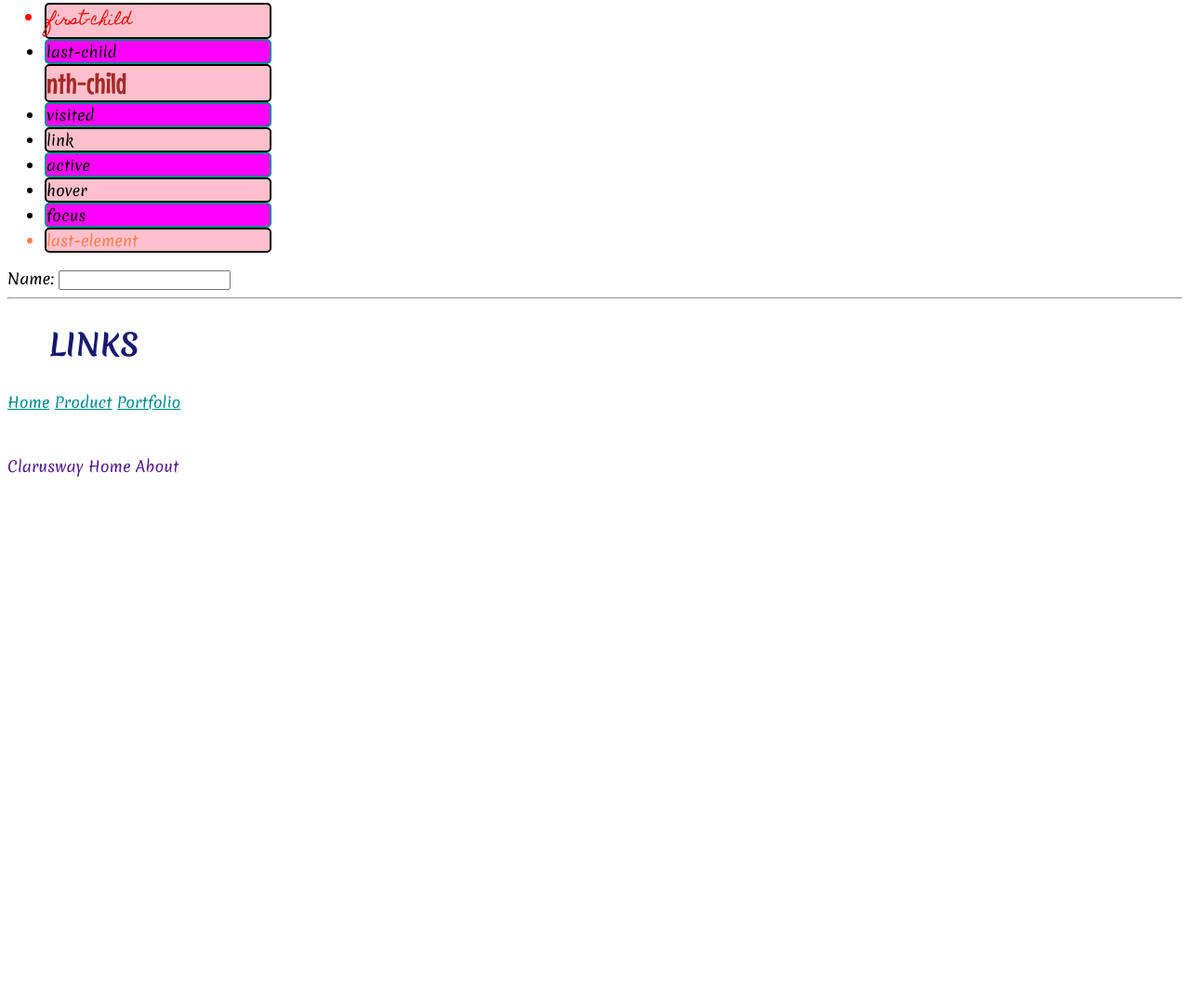
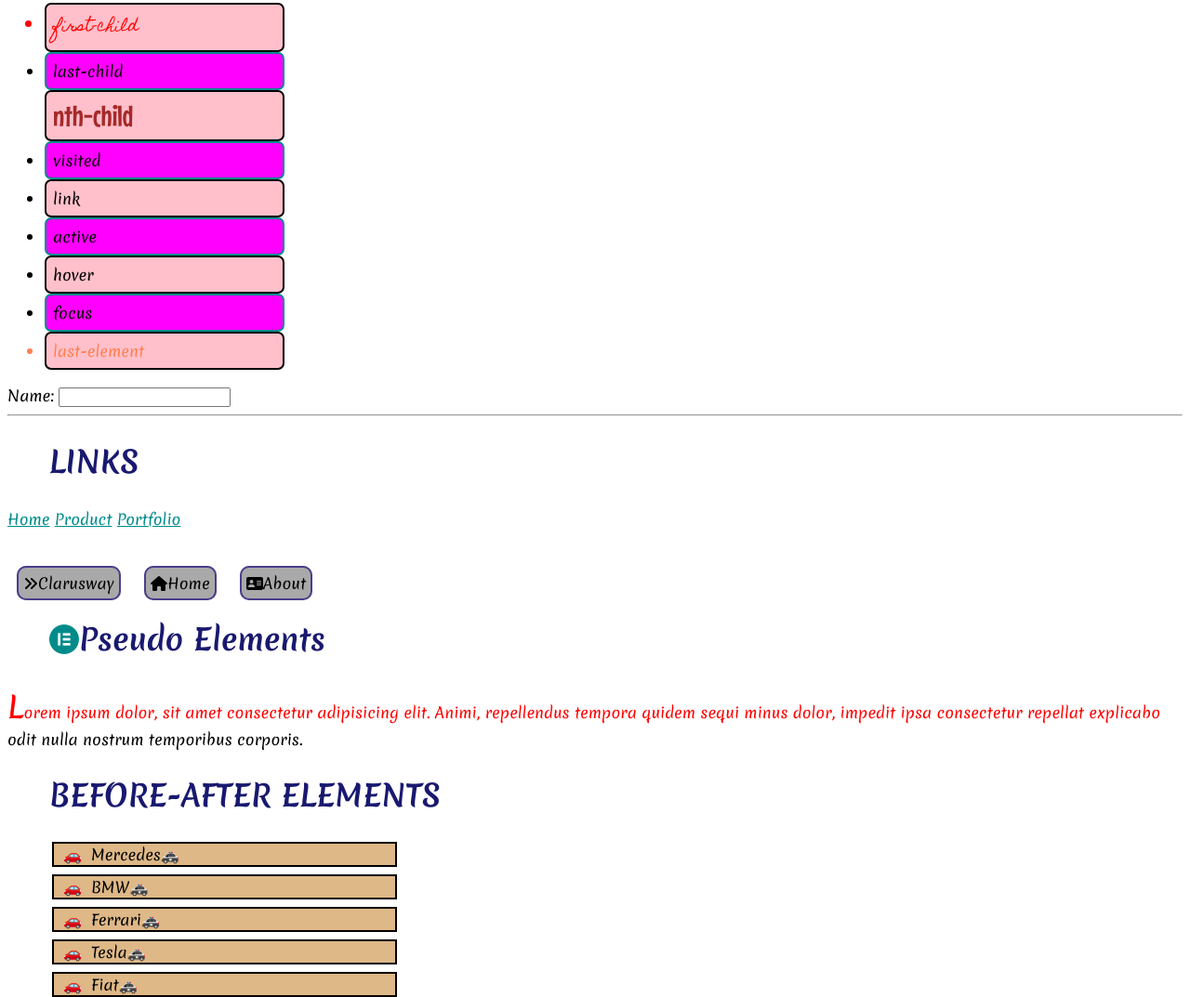
Before and after one commit to MHanifi-Kirmizialtin/my_codes, a plain HTML site: page Lesson_4/index.html in a window 1280 px wide. Shown: the part 475-1548 px from the top of the page at 93% size. Before the commit the page ends 988 px from the top, so only its background shows below. Drawn offline with Linux system fonts and the light colour scheme; a web font is replaced by a local one.

Commit message:
Lesson-4 finish

```diff
--- a/Lesson_4/index.html
+++ b/Lesson_4/index.html
@@ -54,9 +54,25 @@
     </nav>
     <br /><br />
     <nav class="cw">
-      <a href="">Clarusway</a>
-      <a href="">Home</a>
-      <a href="">About</a>
+      <a href=""><i class="fa-solid fa-angles-right"></i>Clarusway</a>
+      <a href=""><i class="fa-solid fa-house"></i>Home</a>
+      <a href=""><i class="fa-solid fa-address-card"></i>About</a>
     </nav>
+
+    <h2><i class="fa-brands fa-elementor"></i>Pseudo Elements</h2>
+    <p class="pseudo_elements">
+      Lorem ipsum dolor, sit amet consectetur adipisicing elit. Animi,
+      repellendus tempora quidem sequi minus dolor, impedit ipsa consectetur
+      repellat explicabo odit nulla nostrum temporibus corporis.
+    </p>
+
+    <h2>BEFORE-AFTER ELEMENTS</h2>
+    <ul class="before_after">
+      <li>Mercedes</li>
+      <li>BMW</li>
+      <li>Ferrari</li>
+      <li>Tesla</li>
+      <li>Fiat</li>
+    </ul>
   </body>
 </html>
--- a/Lesson_4/style.css
+++ b/Lesson_4/style.css
@@ -36,13 +36,19 @@ ul.languages li {
   border-left: 10px solid gray;
 }
 
+ul.languages li::before {
+  content: "\00024";
+  margin-left: 5px;
+  padding-right: 10px;
+}
+
 h2 {
   color: midnightblue;
   font-size: 2rem;
   padding-left: 45px;
 }
 h2 i {
-  color: magenta;
+  color: darkcyan;
 }
 
 ul.languages li:hover {
@@ -73,14 +79,16 @@ ul.pseudo_class li:nth-child(odd) {
   background-color: pink;
   border: 2px solid black;
   width: 15rem;
-  border-radius: 5px;
+  border-radius: 7px;
+  padding: 7px;
 }
 
 ul.pseudo_class li:nth-child(even) {
   background-color: fuchsia;
   border: 2px solid darkcyan;
   width: 15rem;
-  border-radius: 5px;
+  border-radius: 7px;
+  padding: 7px;
 }
 
 ul.pseudo_class li:hover {
@@ -117,4 +125,52 @@ nav.link a:hover {
 
 nav.cw a {
   text-decoration: none;
+  border: 2px solid darkslateblue;
+  padding: 5px;
+  border-radius: 10px;
+  margin: 10px;
+  color: black;
+  background-color: darkgray;
 }
+
+nav.cw a:hover {
+  background-color: aquamarine;
+}
+
+nav.cw a:hover i {
+  color: red;
+}
+
+/*! LINK PSEUDO ELEMENTS */
+.pseudo_elements::first-line {
+  color: red;
+}
+
+.pseudo_elements::first-letter {
+  font-size: 2rem;
+  font-weight: 500;
+  /* font-family: "Times New Roman", Times, serif; */
+}
+
+ul.before_after {
+  list-style-type: none;
+}
+
+ul.before_after li {
+  background-color: burlywood;
+  margin: 0.5rem;
+  width: 30%;
+  border: 2px solid black;
+  /* border-radius: 10px; */
+  /* padding-left: 25px; */
+  /* text-align: center; */
+}
+
+ul.before_after li::before {
+  content: "🚗";
+  margin: 10px;
+}
+
+ul.before_after li::after {
+  content: "🚓";
+}
```
